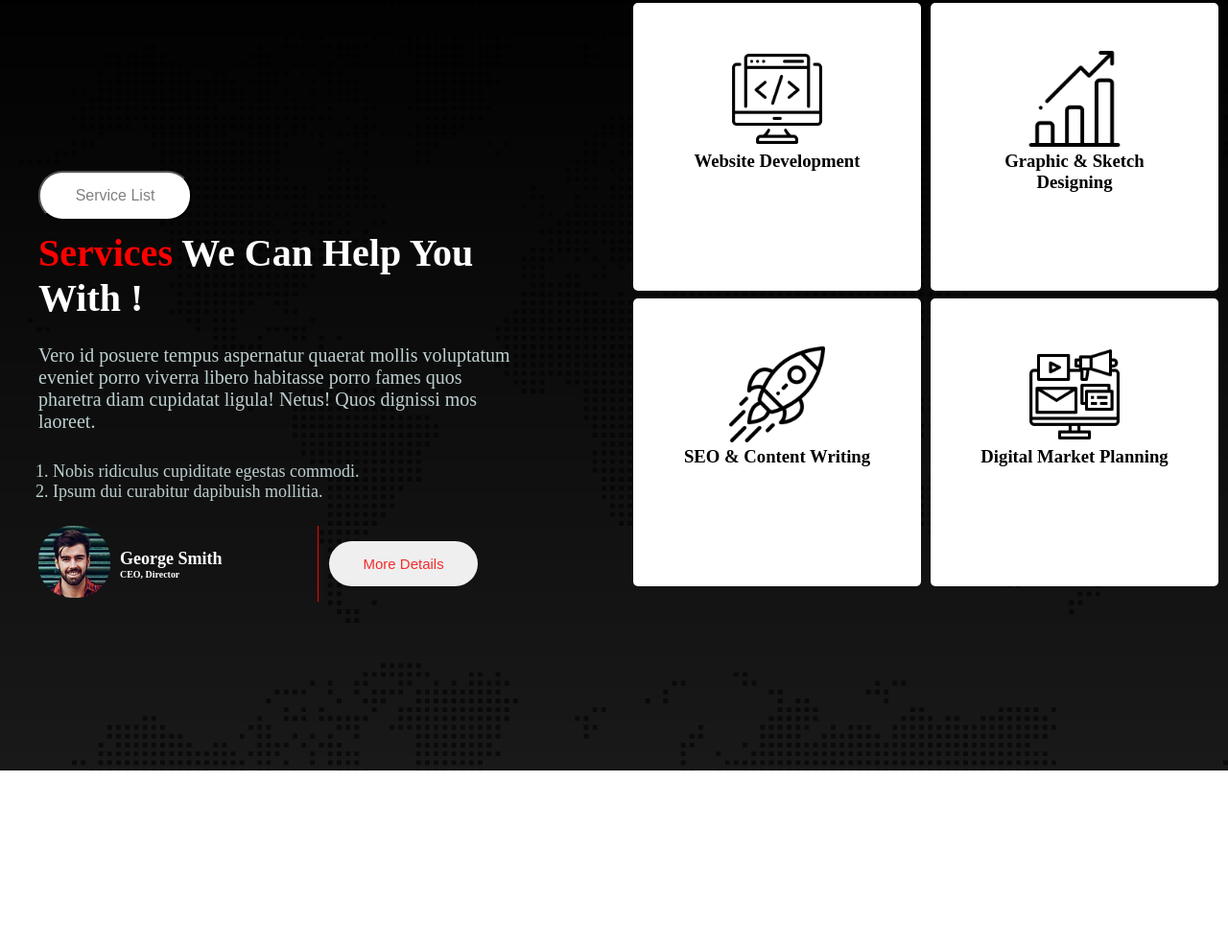
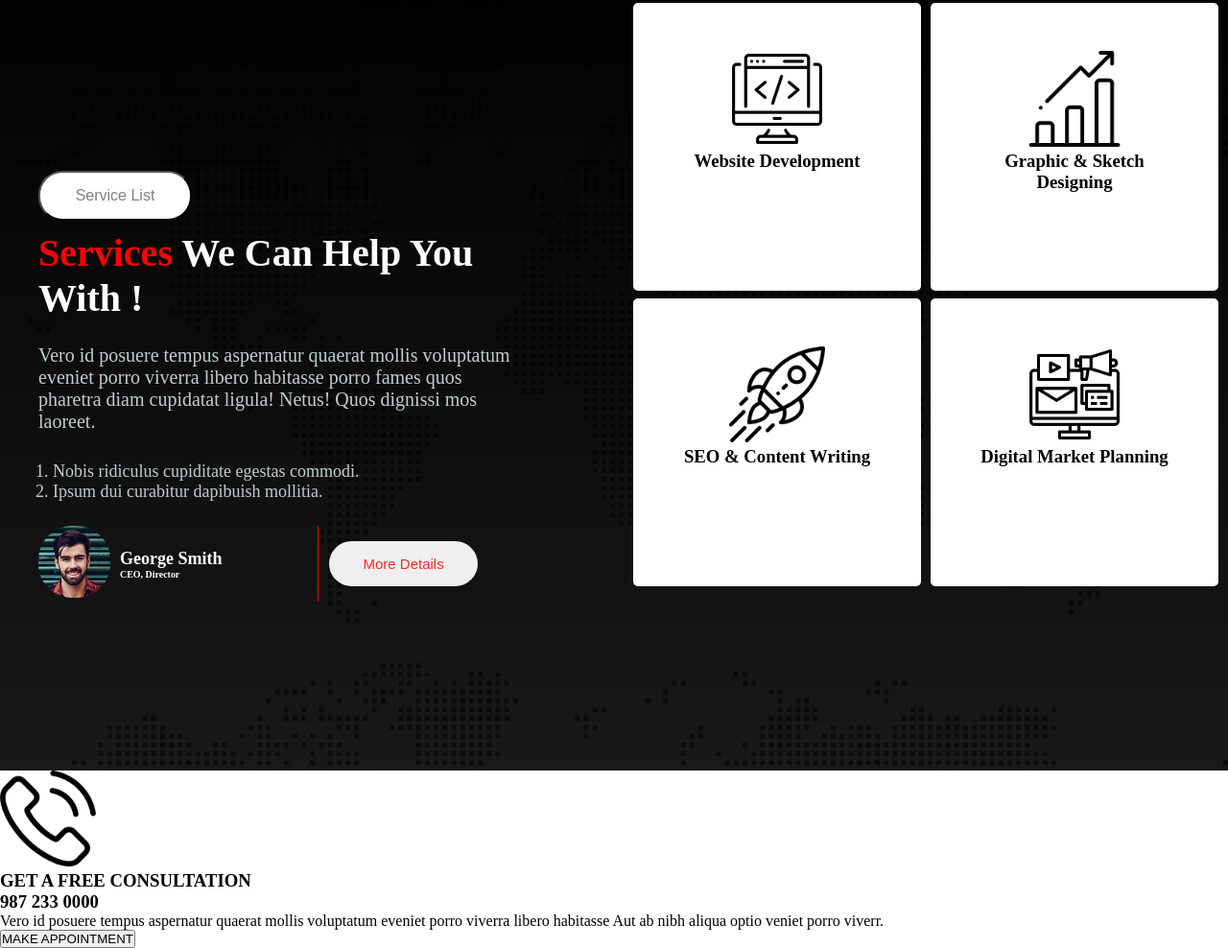
Before and after one commit to Tuhin-Reza/digital-agency, a plain HTML site: page index.html in a window 1280 px wide. Shown: the part 930-1918 px from the top of the page at 96% size. Before the commit the page ends 1733 px from the top, so only its background shows below. Drawn offline with Linux system fonts and the light colour scheme.

Commit message:
appointment-html-done

```diff
--- a/index.html
+++ b/index.html
@@ -97,6 +97,20 @@
             </section>
 
             <section id="appointment"></section>
+            <div class="appointment-container">
+                <div class="appointment-call">
+                    <img src="./asset/icons/phone-call.png" alt="Phone Call">
+                    <div>
+                        <h3>GET A FREE CONSULTATION</h3>
+                        <h3>987 233 0000</h3>
+                    </div>
+                </div>
+                <div class="appointment-description">Vero id posuere tempus aspernatur quaerat mollis voluptatum eveniet porro
+                    viverra libero habitasse Aut ab nibh aliqua optio veniet porro viverr.</div>
+                <div class="appointment-btn">
+                    <button>MAKE APPOINTMENT</button>
+                </div>
+            </div>
 
             <section id="blog"></section>
         </article>
--- a/styles/style.css
+++ b/styles/style.css
@@ -215,3 +215,7 @@
 }
 
 /* ------------Appointment----------- */
+
+.appointment-call>img{
+   width: 100px;
+}
```
